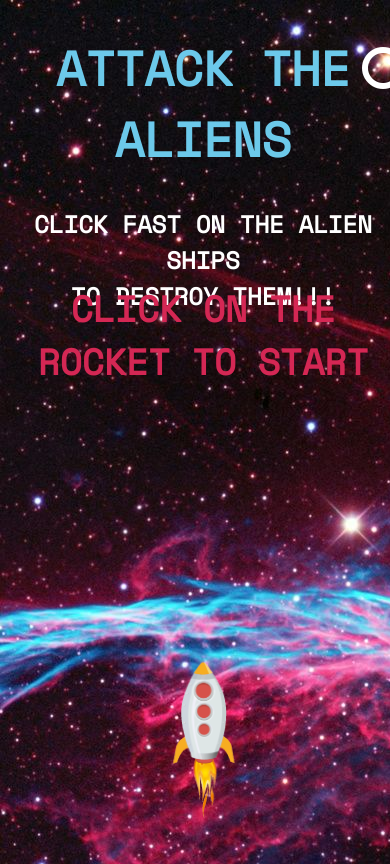
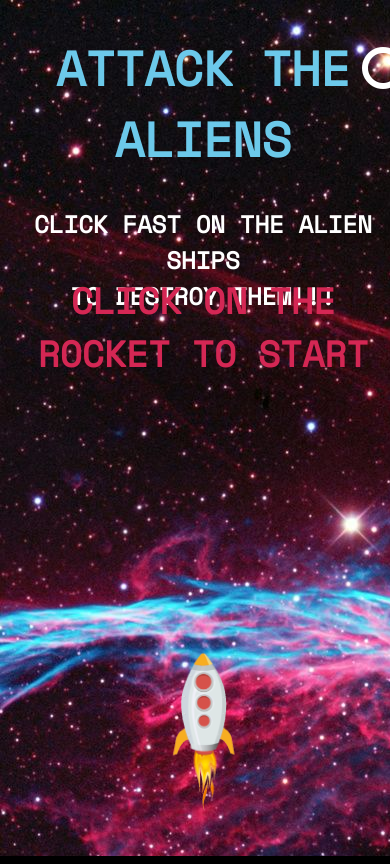
Before and after one commit to LidiaHammer/AlienGame, a plain HTML site: page index.html in a window 390 px wide. Drawn offline with nearby package versions, Linux system fonts and the light colour scheme.

Commit message:
design done but NOT responsive

```diff
--- a/css/style.css
+++ b/css/style.css
@@ -6,6 +6,7 @@
       font-family: 'Space Mono', monospace;
       background-image: url("../images/spaceBack.jpg");
       background-repeat: no-repeat;
+      background-color: black;
   }
 
   p {
@@ -62,7 +63,7 @@
       font-size: 150%;
       font-weight: bold;
       color: #D42754;
-      padding-top: 2vh;
+      padding-top: 1vh;
   }
 
   #room {
@@ -103,10 +104,9 @@
       display: flex;
       justify-content: center;
   }
-
-  #rocket {
-      /* width: 1rem; */
-  }
+  /* #rocket {
+      width: 20rem;
+  } */
 
   #result {
       width: 100%;
@@ -127,7 +127,4 @@
       #ufo {
           width: 4rem;
       }
-      /* #rocket {
-          width: 8rem;
-      } */
   }
--- a/index.html
+++ b/index.html
@@ -1,14 +1,14 @@
 <!DOCTYPE html>
-<html lang="en">
 
+<html>
 
 <head>
-    <meta charset="UTF-8">
-    <meta http-equiv="X-UA-Compatible" content="IE=edge">
-    <meta name="viewport" content="width=device-width, initial-scale=1.0">
+
     <title>Space</title>
     <!-- Adding Font Awesome-->
+
     <script src="https://kit.fontawesome.com/d5b145ef9d.js" crossorigin="anonymous"></script>
+
     <link href="https://fonts.googleapis.com/css2?family=Space+Mono&display=swap" rel="stylesheet" />
     <!--     local sheet -->
     <link rel="stylesheet" href="css/style.css" />
```
